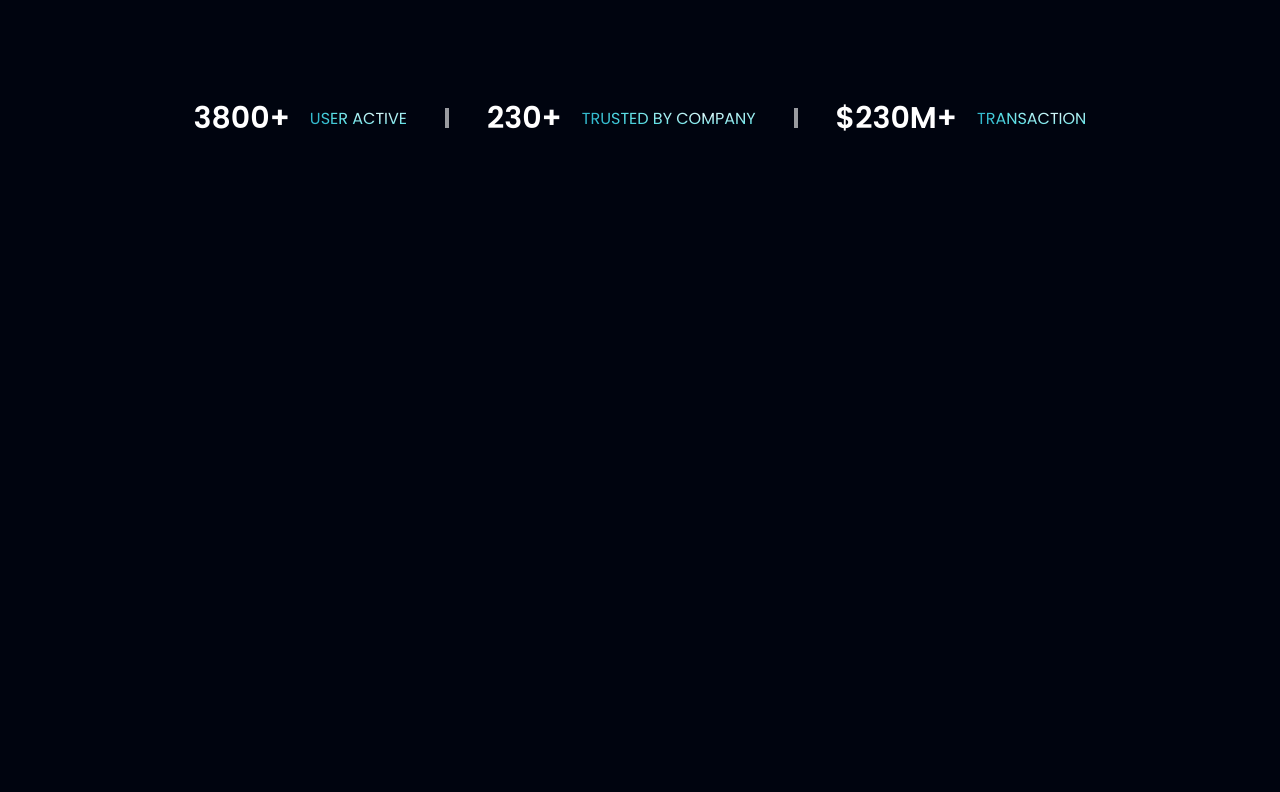
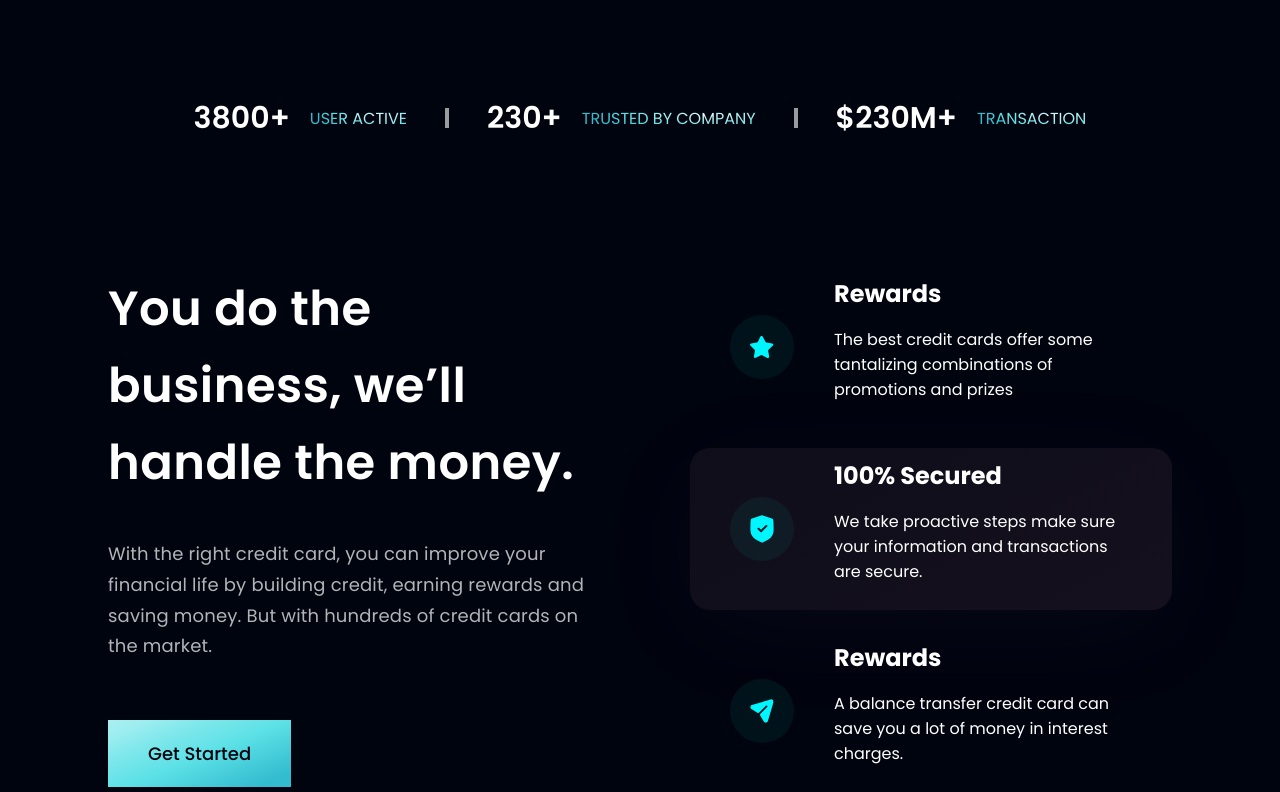
Before and after one commit to Prox2005/bank_modern_app, a React (Create React App) app: page / in a window 1280 px wide. Shown: the part 712-1504 px from the top of the page. Before the commit the page ends 878 px from the top, so only its background shows below. Built offline with nearby package versions, Linux system fonts and the light colour scheme.

Commit message:
Add Business component

```diff
--- a/src/App.js
+++ b/src/App.js
@@ -1,5 +1,5 @@
 import "./App.css";
-import { Navbar, Header, Data } from "./components";
+import { Navbar, Header, Data, Business } from "./components";
 
 function App() {
   return (
@@ -7,6 +7,7 @@ function App() {
       <Navbar />
       <Header />
       <Data />
+      <Business />
     </div>
   );
 }
--- /dev/null
+++ b/src/components/business/Business.jsx
@@ -0,0 +1,48 @@
+import React from "react";
+import { send, shield, star } from "../../assets";
+import "./business.css";
+
+const Business = () => {
+  return (
+    <div className="app__business">
+      <div className="app__business__start">
+        <h1>You do the business, we’ll handle the money.</h1>
+        <p>
+          With the right credit card, you can improve your financial life by building credit,
+          earning rewards and saving money. But with hundreds of credit cards on the market.
+        </p>
+        <button type="button">Get Started</button>
+      </div>
+
+      <div className="app__business__benefits">
+        <div className="app__business__benefits-info">
+          <img src={star} alt="star" />
+          <div>
+            <h2>Rewards</h2>
+            <p>
+              The best credit cards offer some tantalizing combinations of promotions and prizes
+            </p>
+          </div>
+        </div>
+
+        <div className="app__business__benefits-info selected">
+          <img src={shield} alt="shield" />
+          <div>
+            <h2>100% Secured</h2>
+            <p>We take proactive steps make sure your information and transactions are secure.</p>
+          </div>
+        </div>
+
+        <div className="app__business__benefits-info">
+          <img src={send} alt="send" />
+          <div>
+            <h2>Rewards</h2>
+            <p>A balance transfer credit card can save you a lot of money in interest charges. </p>
+          </div>
+        </div>
+      </div>
+    </div>
+  );
+};
+
+export default Business;
--- /dev/null
+++ b/src/components/business/business.css
@@ -0,0 +1,100 @@
+.app__business {
+  display: flex;
+  margin-top: 100px;
+  color: white;
+  padding: 0 100px;
+  gap: 100px;
+  flex-wrap: wrap;
+}
+
+.app__business__start,
+.app__business__benefits {
+  display: flex;
+  flex-direction: column;
+  justify-content: center;
+  align-items: start;
+  font-family: var(--font-family);
+  gap: 20px;
+  flex: 1;
+}
+
+.app__business__start h1 {
+  margin: 0;
+  font-weight: 600;
+  font-size: 48px;
+  line-height: 160%;
+  letter-spacing: 0.01em;
+}
+
+.app__business__start p {
+  font-weight: 400;
+  font-size: 18px;
+  line-height: 170%;
+  letter-spacing: 0.01em;
+  color: rgba(255, 255, 255, 0.7);
+}
+
+.app__business__start button {
+  outline: none;
+  font-family: var(--font-family);
+  font-weight: 500;
+  cursor: pointer;
+  font-size: 18px;
+  line-height: 150%;
+  color: #00040e;
+  margin-top: 20px;
+  padding: 20px 40px;
+  background: var(--bg-gradient);
+  border: none;
+}
+
+.app__business__benefits-info {
+  display: flex;
+  align-items: center;
+  gap: 40px;
+  padding: 10px 40px;
+}
+
+.app__business__benefits-info div {
+  display: flex;
+  flex-direction: column;
+}
+
+.selected {
+  background: var(--selected-gradient);
+  box-shadow: 0px 20px 100px -10px rgba(66, 71, 91, 0.1);
+  border-radius: 20px;
+}
+
+.app__business__benefits-info h2 {
+  margin: 0;
+}
+
+.app__business__benefits-info img {
+  border-radius: 50%;
+  width: 64px;
+  height: 64px;
+  padding: 0 20px;
+  text-align: center;
+  background: rgba(9, 151, 124, 0.1);
+}
+
+@media screen and (max-width: 1000px) {
+  .app__business__benefits-info p {
+    font-size: 14px;
+  }
+  .app__business__start {
+    text-align: center;
+    align-items: center;
+  }
+}
+
+@media screen and (max-width: 600px) {
+  .app__business {
+    padding: 10px 20px;
+  }
+
+  .app__business__benefits-info h2 {
+    text-align: start;
+  }
+}
--- a/src/components/index.js
+++ b/src/components/index.js
@@ -1,5 +1,6 @@
 import Navbar from "./navbar/Navbar";
 import Header from "./header/Header";
 import Data from "./data/Data";
+import Business from "./business/Business";
 
-export { Navbar, Header, Data };
+export { Navbar, Header, Data, Business };
--- a/src/index.css
+++ b/src/index.css
@@ -11,4 +11,14 @@
     #5ce1e6 71.54%,
     #33bbcf 100%
   );
+  --bg-gradient: linear-gradient(
+    157.81deg,
+    #def9fa -43.27%,
+    #bef3f5 -21.24%,
+    #9dedf0 12.19%,
+    #7de7eb 29.82%,
+    #5ce1e6 51.94%,
+    #33bbcf 90.29%
+  );
+  --selected-gradient: linear-gradient(153.47deg, rgba(255, 255, 255, 0) -341.94%, #14101d 95.11%);
 }
```
